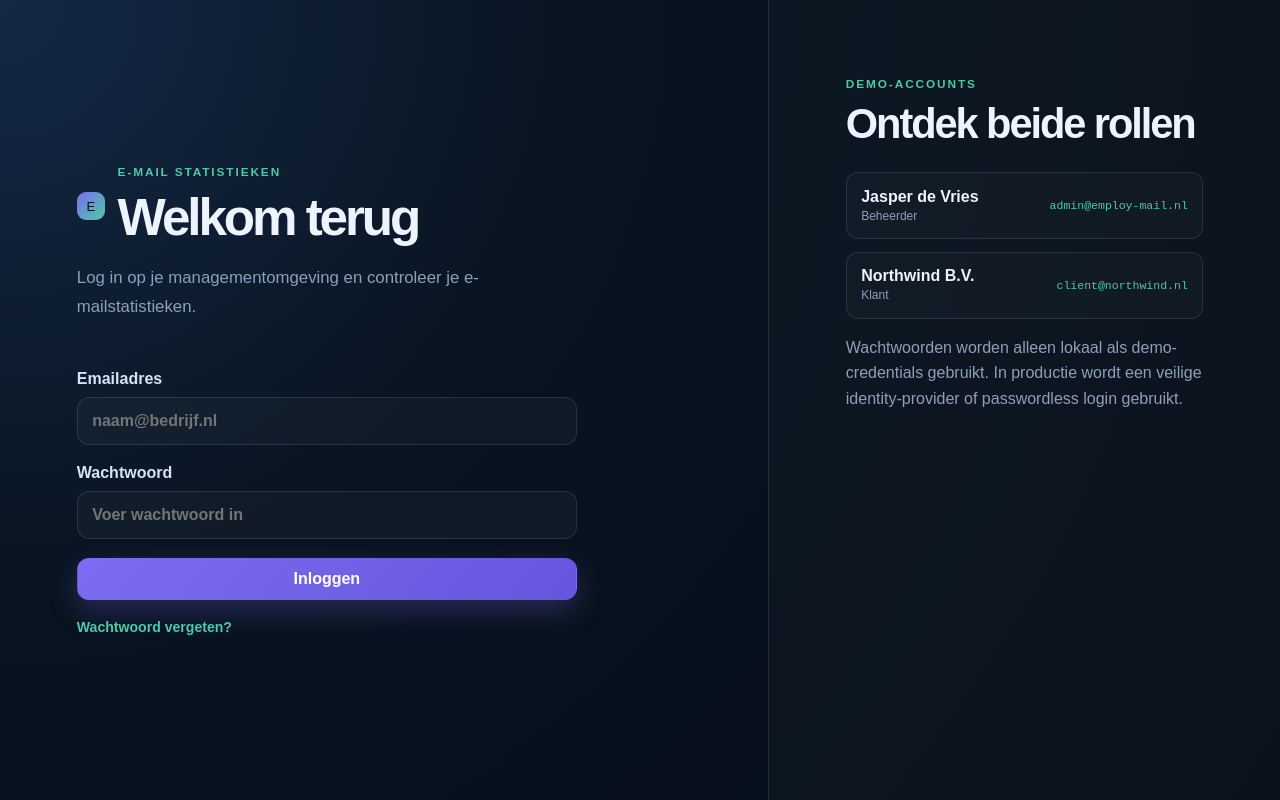
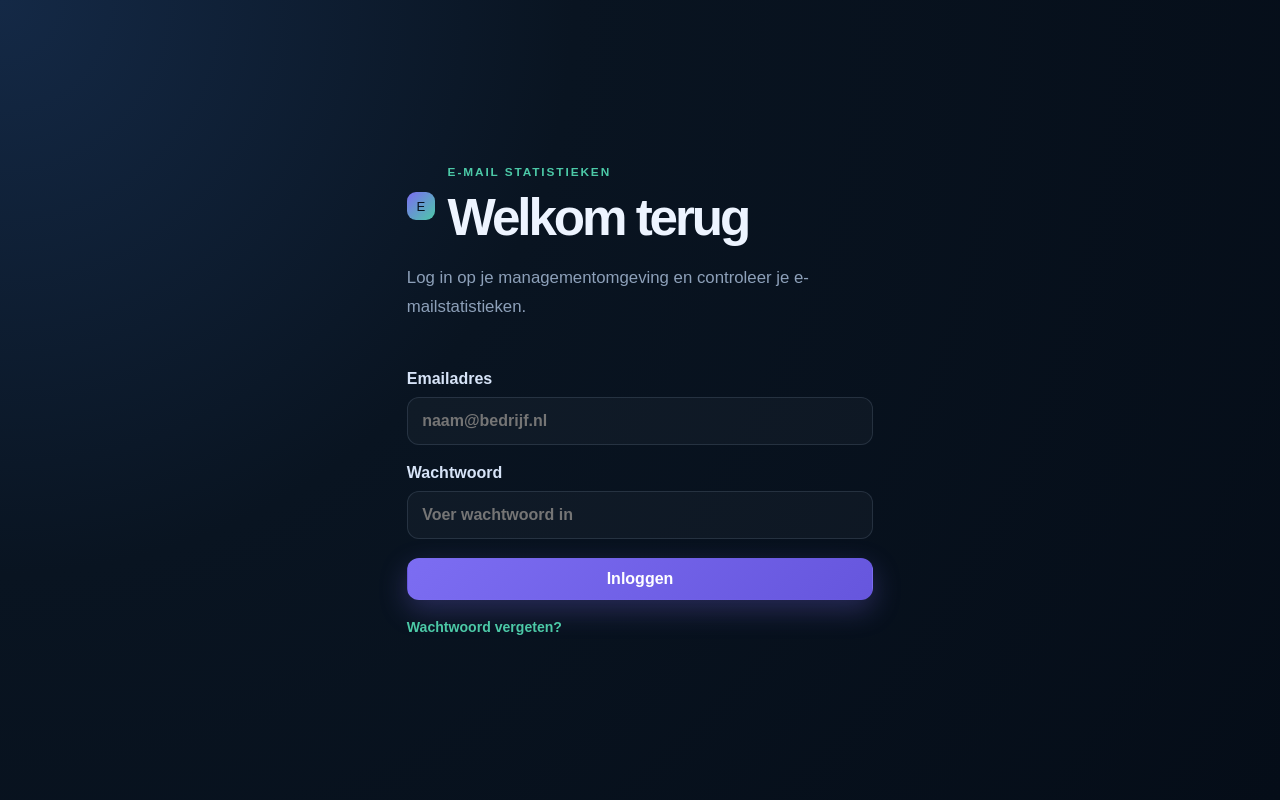
Before and after one commit to ZJAMNL/emailstats, a Next.js app: page /login in a window 1280 px wide. Built offline with nearby package versions, Linux system fonts and the light colour scheme; no server answers.

Commit message:
Remove demo accounts panel from login page
Co-Authored-By: Claude Opus 5.5 <noreply@anthropic.com>

```diff
--- a/src/app/login/page.tsx
+++ b/src/app/login/page.tsx
@@ -2,7 +2,6 @@ import Link from "next/link";
 import { redirect } from "next/navigation";
 import { signInAction } from "@/app/actions";
 import { getSession } from "@/lib/session";
-import { getDemoAccounts } from "@/lib/demo-auth";
 
 export default async function LoginPage({ searchParams }: { searchParams: Promise<{ error?: string; notice?: string }> }) {
   const session = await getSession();
@@ -11,10 +10,9 @@ export default async function LoginPage({ searchParams }: { searchParams: Promis
   }
 
   const { error, notice } = await searchParams;
-  const accounts = getDemoAccounts();
 
   return (
-    <main className="auth-page">
+    <main className="auth-page auth-page-single">
       <section className="auth-panel auth-panel-large">
           <div className="auth-header"><span className="brand-mark">E</span><div><p className="eyebrow">E-mail Statistieken</p><h1>Welkom terug</h1></div></div>
         <p className="auth-intro">Log in op je managementomgeving en controleer je e-mailstatistieken.</p>
@@ -27,14 +25,6 @@ export default async function LoginPage({ searchParams }: { searchParams: Promis
           <Link className="auth-link" href="/wachtwoord-vergeten">Wachtwoord vergeten?</Link>
         </form>
       </section>
-      <aside className="auth-panel auth-panel-small">
-        <p className="eyebrow">Demo-accounts</p>
-        <h2>Ontdek beide rollen</h2>
-        {accounts.map((account) => (
-          <div key={account.email} className="demo-account"><div><strong>{account.name}</strong><span>{account.role === "admin" ? "Beheerder" : "Klant"}</span></div><code>{account.email}</code></div>
-        ))}
-        <p className="demo-note">Wachtwoorden worden alleen lokaal als demo-credentials gebruikt. In productie wordt een veilige identity-provider of passwordless login gebruikt.</p>
-      </aside>
     </main>
   );
 }
```
